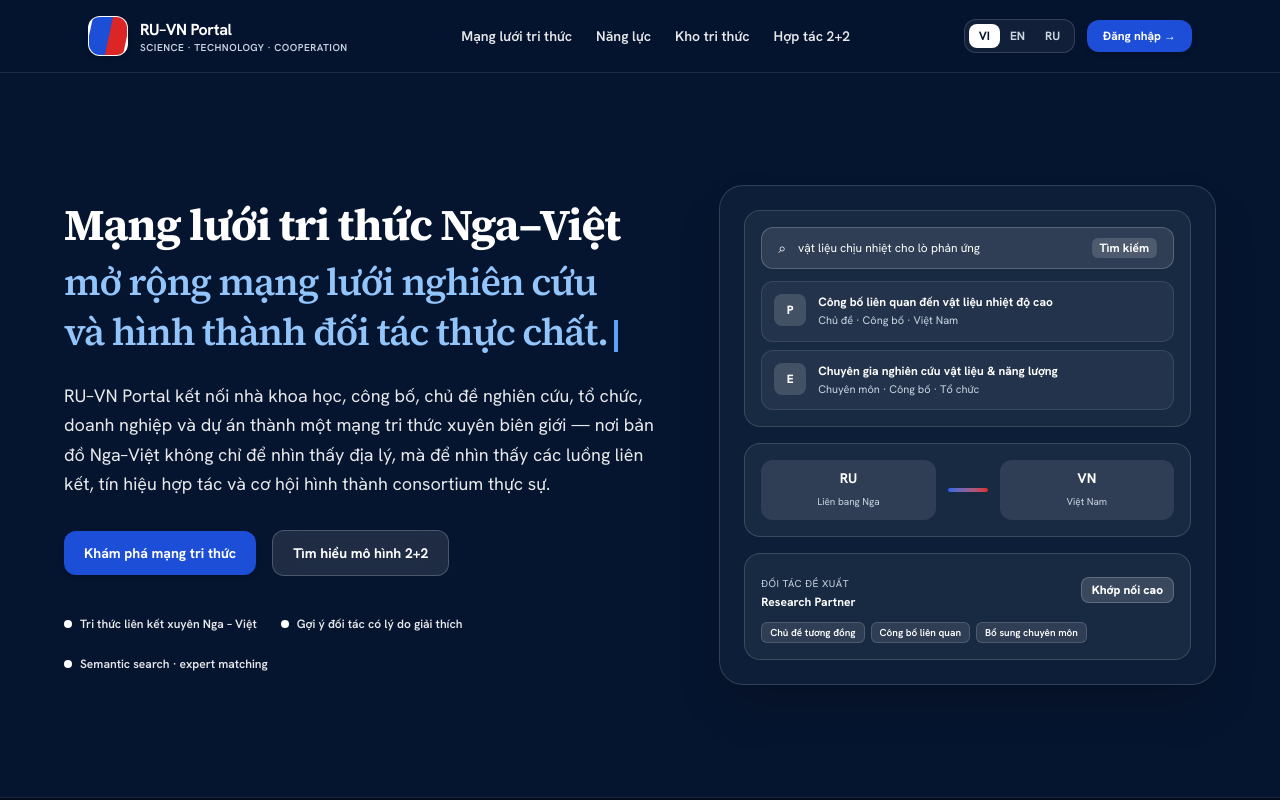
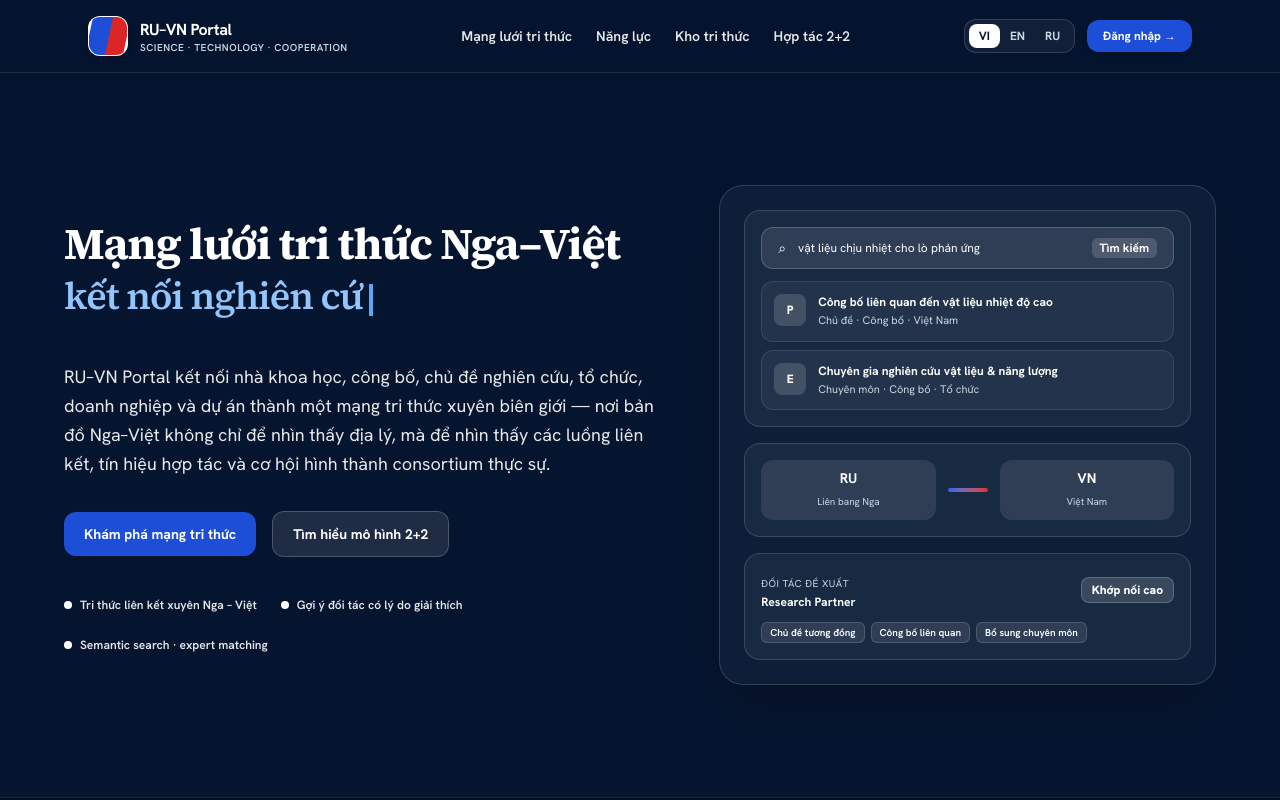
Before and after one commit to dangminhdev0403/vnru-network, a Next.js app in the folder frontend/: page / in a window 1280 px wide. Shown: the top 800 px of the page. Built offline with nearby package versions, Linux system fonts and the light colour scheme; no server answers.

Commit message:
feat(hero): refine dynamic phrases to single-line punchy statements for strict 2-line balance

```diff
--- a/frontend/app/HomeMotion.tsx
+++ b/frontend/app/HomeMotion.tsx
@@ -21,19 +21,22 @@ const HERO_STATIC_TITLE: Record<Locale, string> = {
 
 const HERO_DYNAMIC_PHRASES: Record<Locale, string[]> = {
   vi: [
-    "mở rộng mạng lưới nghiên cứu và hình thành đối tác thực chất.",
-    "kết nối chuyên gia, công bố và cơ hội hợp tác song phương.",
-    "thúc đẩy liên kết viện trường, doanh nghiệp và dự án 2+2.",
+    "với bản đồ kết nối sống động.",
+    "kết nối nghiên cứu và ứng dụng.",
+    "cầu nối chuyên gia và công bố.",
+    "thúc đẩy hợp tác thực chất 2+2.",
   ],
   ru: [
-    "расширяя исследовательскую сеть và формируя реальные партнерства.",
-    "объединяя экспертов, публикации và возможности сотрудничества.",
-    "развивая связи университетов, предприятий và проектов 2+2.",
+    "с интерактивной картой связей.",
+    "связь науки и прикладных задач.",
+    "мост между экспертами и наукой.",
+    "развивая сотрудничество 2+2.",
   ],
   en: [
-    "expanding research networks and fostering impactful partnerships.",
-    "connecting experts, publications, and collaborative opportunities.",
-    "advancing bilateral academic, enterprise, and 2+2 project ties.",
+    "with dynamic knowledge mapping.",
+    "bridging research and application.",
+    "connecting experts and publications.",
+    "fostering impactful 2+2 partnerships.",
   ],
 };
 
@@ -211,11 +214,11 @@ export function HomeMotion({ isAuthenticated }: Readonly<{ isAuthenticated: bool
                 transition={{ duration: 0.6, ease: "easeOut" }}
                 className="max-w-2xl"
               >
-                <h1 className="font-serif text-3xl font-bold leading-[1.24] tracking-tight sm:text-4xl lg:text-[44px] min-h-28 sm:min-h-32 lg:min-h-36 text-balance">
+                <h1 className="font-serif text-3xl font-bold leading-[1.2] tracking-tight sm:text-4xl lg:text-[44px] min-h-24 sm:min-h-28 lg:min-h-30 text-balance">
                   <span className="block text-white">
                     {staticTitle}
                   </span>
-                  <span className="mt-1.5 block text-[#93c5fd] text-2xl sm:text-3xl lg:text-[38px] font-semibold leading-[1.3]">
+                  <span className="mt-1 block text-[#93c5fd] text-2xl sm:text-3xl lg:text-[38px] font-semibold leading-[1.2]">
                     <span
                       className="inline transition-opacity duration-500 ease-in-out"
                       style={{ opacity: dynamicOpacity }}
```
